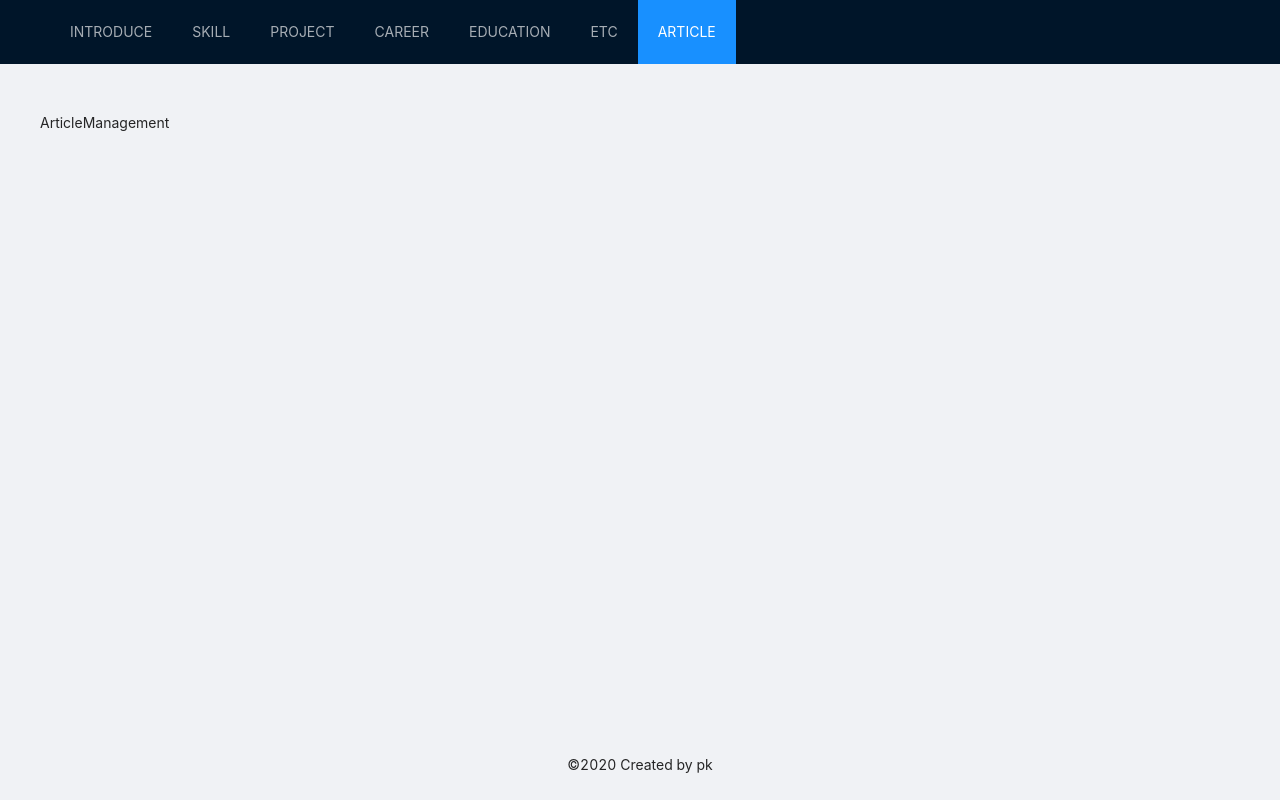
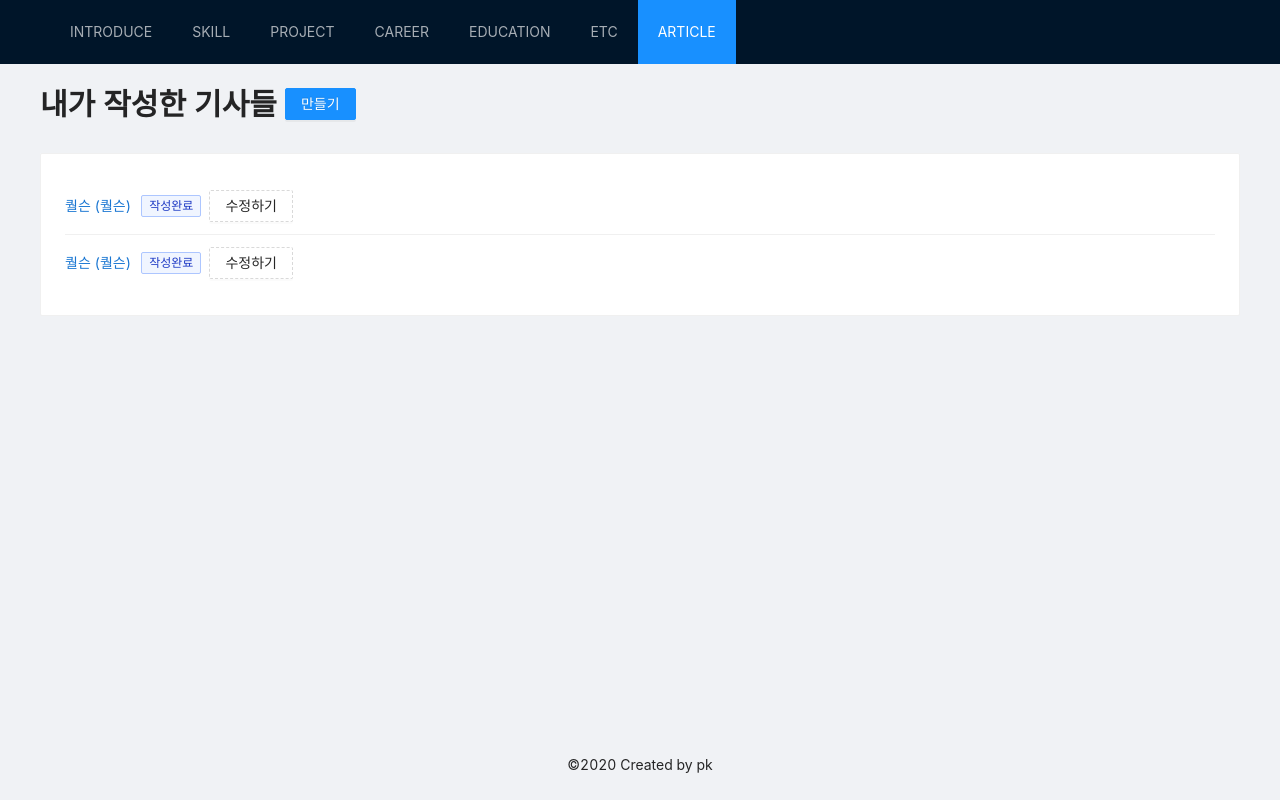
Before and after one commit to parkoon/resume-kit, a Next.js app: page /admin/article in a window 1280 px wide. Built offline with nearby package versions, Linux system fonts and the light colour scheme.

Commit message:
feat: complete article page

```diff
--- a/pages/admin/article.tsx
+++ b/pages/admin/article.tsx
@@ -1,7 +1,87 @@
+import { useState } from 'react'
+import { Button, Modal, List, Typography, Tag, Card } from 'antd'
+
 import AdminLayout from '@Admin/components/AdminLayout'
+import ArticleForm from '@Admin/components/Forms/ArticleForm'
+import { Article } from '@Shared/models/Article'
+import { palette } from '@Shared/styles'
+
+const articles: Article[] = [
+  {
+    title: '퀄슨 (퀄슨)',
+    url: 'zzz',
+    completed: true,
+  },
+  {
+    title: '퀄슨 (퀄슨)',
+    url: 'zzz',
+    completed: true,
+  },
+]
 
 function ArticleManagement() {
-  return <AdminLayout>ArticleManagement</AdminLayout>
+  const [isModalVisible, setIsModalVisible] = useState(false)
+
+  const showModal = () => {
+    setIsModalVisible(true)
+  }
+
+  const handleOk = () => {
+    setIsModalVisible(false)
+  }
+
+  const handleCancel = () => {
+    setIsModalVisible(false)
+  }
+  return (
+    <AdminLayout
+      pageTitle="내가 작성한 기사들"
+      pageAction={
+        <Button type="primary" onClick={showModal}>
+          만들기
+        </Button>
+      }
+    >
+      <Card>
+        <List
+          dataSource={articles}
+          renderItem={(item: Article) => (
+            <List.Item style={{ justifyContent: 'flex-start' }}>
+              <a
+                href={item.url}
+                target="_blank"
+                style={{ marginRight: 10, color: palette.blue[700] }}
+              >
+                {item.title}
+              </a>
+              {item.completed ? (
+                <Tag color="geekblue">작성완료</Tag>
+              ) : (
+                <Tag color="gold">작성중</Tag>
+              )}
+              <Button type="dashed">수정하기</Button>
+            </List.Item>
+          )}
+        />
+      </Card>
+
+      <Modal
+        title="내가 작성한 기사 🏢"
+        visible={isModalVisible}
+        onOk={handleOk}
+        onCancel={handleCancel}
+        bodyStyle={{ maxHeight: '70vh', overflow: 'scroll' }}
+        destroyOnClose
+        footer={[
+          <Button form="article" type="primary" key="submit" htmlType="submit">
+            만들기
+          </Button>,
+        ]}
+      >
+        <ArticleForm id="article" />
+      </Modal>
+    </AdminLayout>
+  )
 }
 
 export default ArticleManagement
--- /dev/null
+++ b/src/admin/components/Forms/ArticleForm/index.tsx
@@ -0,0 +1,78 @@
+import { useState } from 'react'
+import { Button, Form, Input, Switch } from 'antd'
+import { MinusCircleOutlined, PlusOutlined } from '@ant-design/icons'
+
+import { Date, DateString } from '@Admin/components/DatePickers'
+import { calcCareerYearAndMonth } from '@Shared/helpers'
+
+type ArticleFormProps = {
+  id: string
+}
+function ArticleForm({ id }: ArticleFormProps) {
+  const [dateString, setDateString] = useState<DateString>('')
+  const [career, setCareer] = useState<{ years: number; months: number }>()
+
+  const handleCareerDateChange = (date: Date, str: DateString) => {
+    setDateString(str)
+
+    if (date) {
+      setCareer(calcCareerYearAndMonth(date))
+    }
+  }
+
+  const handleSkillChange = (values: string[]) => {
+    console.log(values)
+  }
+
+  const onFinish = (values: any) => {
+    console.log('Received values of form:', values)
+  }
+  return (
+    <div>
+      <Form id={id} onFinish={onFinish} autoComplete="off" layout="vertical">
+        <Form.Item name="completed" label="작성여부">
+          <Switch defaultChecked={true} checkedChildren="완료" unCheckedChildren="작성중" />
+        </Form.Item>
+
+        <Form.List name="articles">
+          {(fields, { add, remove }) => (
+            <>
+              {fields.map((field) => (
+                <div style={{ display: 'flex' }}>
+                  <Form.Item
+                    {...field}
+                    name={[field.name, 'title']}
+                    fieldKey={[field.fieldKey, 'title']}
+                    rules={[{ required: true, message: '타이틀을 입력해주세요.' }]}
+                  >
+                    <Input placeholder="타이틀" />
+                  </Form.Item>
+                  <Form.Item
+                    style={{ position: 'relative', flex: 1, marginLeft: 10 }}
+                    {...field}
+                    name={[field.name, 'url']}
+                    fieldKey={[field.fieldKey, 'url']}
+                    rules={[{ required: true, message: 'url을 입력해주세요.' }]}
+                  >
+                    <Input placeholder="url" />
+                    <MinusCircleOutlined
+                      style={{ position: 'absolute', top: 8, right: 8 }}
+                      onClick={() => remove(field.name)}
+                    />
+                  </Form.Item>
+                </div>
+              ))}
+              <Form.Item>
+                <Button type="dashed" onClick={() => add()} block icon={<PlusOutlined />}>
+                  기사 추가하기
+                </Button>
+              </Form.Item>
+            </>
+          )}
+        </Form.List>
+      </Form>
+    </div>
+  )
+}
+
+export default ArticleForm
--- /dev/null
+++ b/src/shared/models/Article.ts
@@ -0,0 +1,5 @@
+export type Article = {
+  title: string
+  url: string
+  completed: boolean
+}
```
